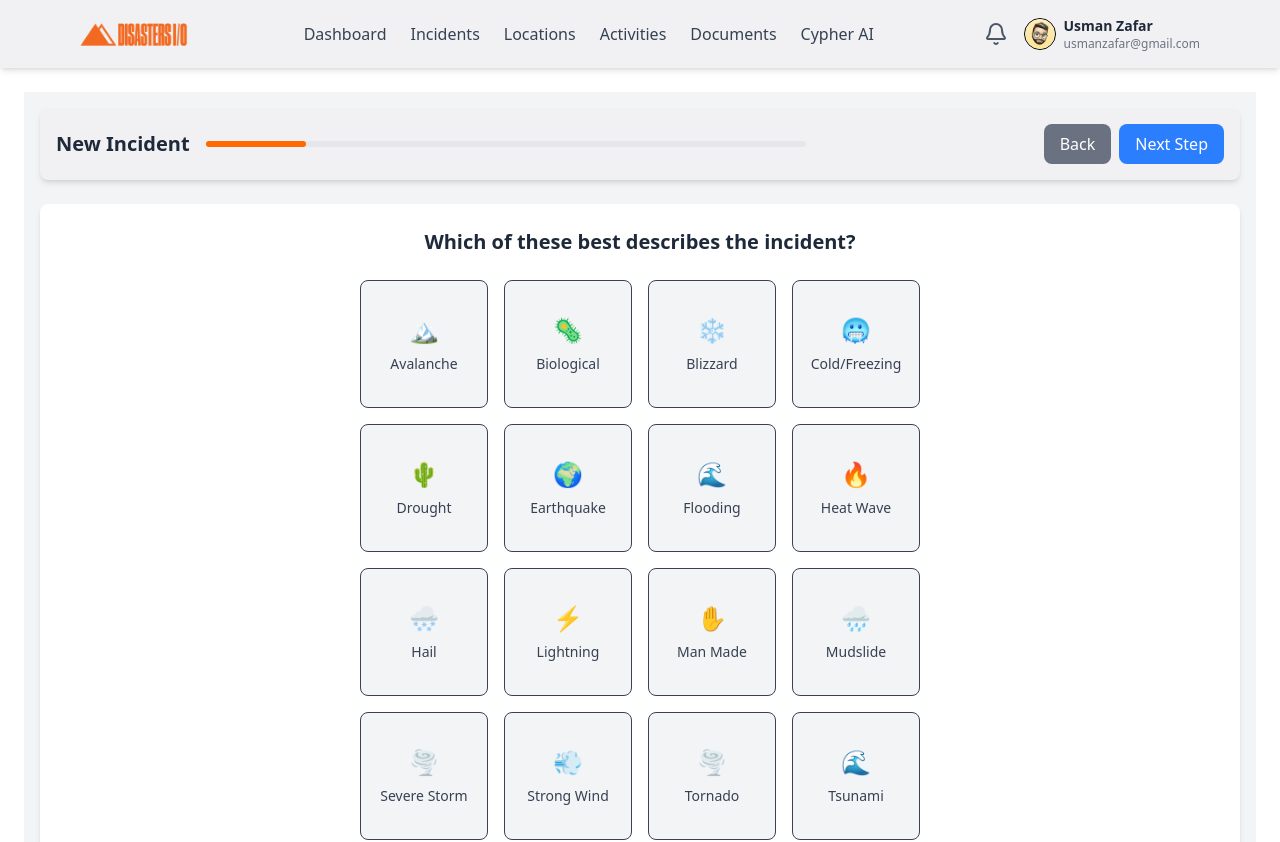
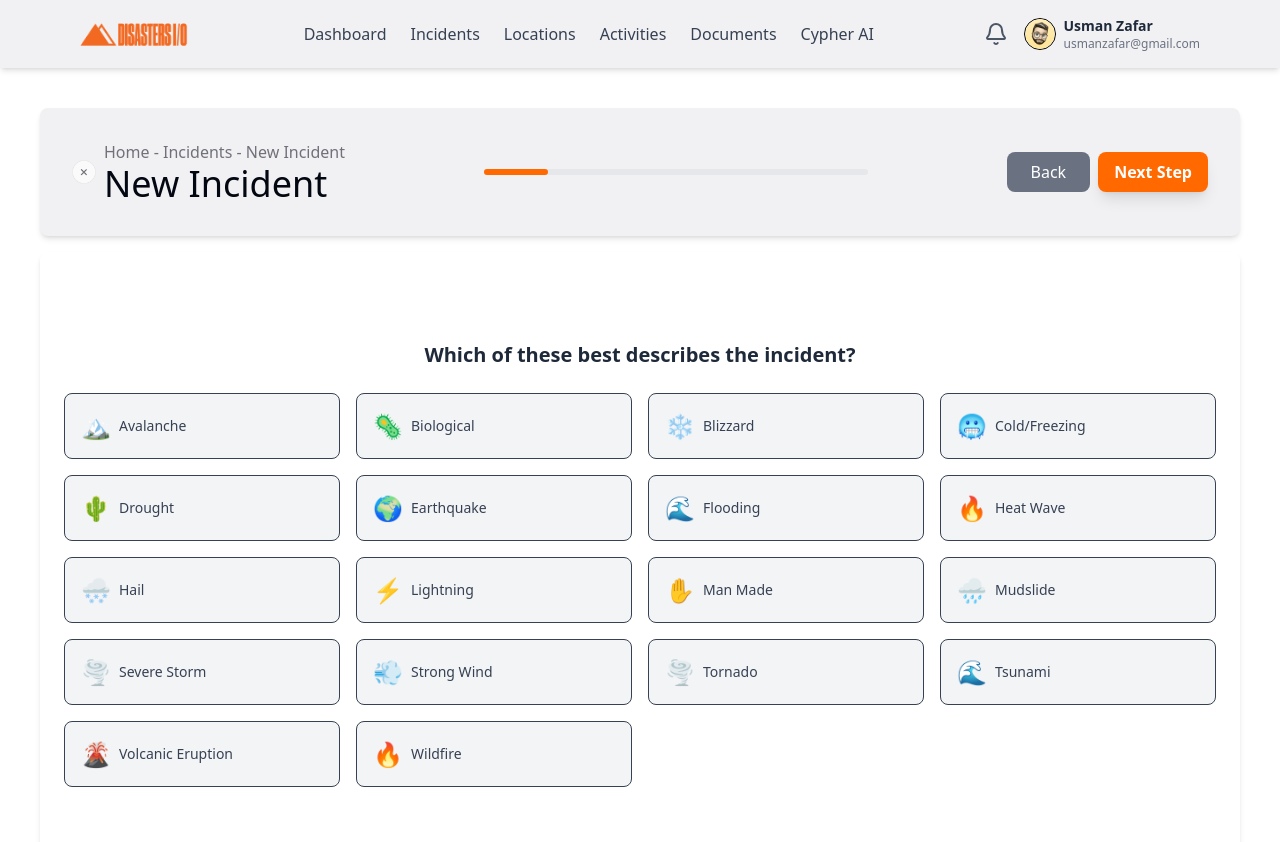
Before and after one commit to farhad-jadir/dashboard-project, a React (Vite) app: page /GetStarted in a window 1280 px wide. Shown: the top 842 px of the page. Built offline with nearby package versions, Linux system fonts and the light colour scheme.

Commit message:
3rd step done

```diff
--- a/src/SubPages/GetStarted.jsx
+++ b/src/SubPages/GetStarted.jsx
@@ -1,5 +1,6 @@
 import { useState } from "react";
 import { useNavigate } from "react-router-dom";
+import Button from "../ReusableComponents/Button";
 
 const incidentTypes = [
   { name: "Avalanche", icon: "🏔️" },
@@ -27,15 +28,23 @@ const GetStarted = () => {
   const navigate = useNavigate();
 
   return (
-    <div className="min-h-screen flex flex-col bg-gray-100 p-4"> {/* ✅ পুরো ওয়েবসাইটের ব্যাকগ্রাউন্ড */}
+    <div className="min-h-screen flex flex-col bg-white p-4">
       {/* Header Section */}
-      <div className="flex items-center justify-between bg-[#f1f1f3] p-4 rounded-lg shadow-md"> {/* ✅ হেডার bg-white */}
+      <div className="flex flex-col md:flex-row items-center justify-between bg-[#f1f1f3] p-4 md:p-8 rounded-lg shadow-md">
         {/* Left: New Incident */}
-        <div className="text-xl font-bold text-gray-800">New Incident</div>
+        <div className="flex flex-row gap-2 items-center">
+          <img src="cross.png" alt="cross" className="w-6 h-6" />
+          <div>
+            <p className="text-[#71717A] text-sm md:text-base">
+              Home - Incidents - New Incident
+            </p>
+            <h1 className="text-[#030712] text-2xl md:text-4xl">New Incident</h1>
+          </div>
+        </div>
 
         {/* Middle: Progress Line */}
-        <div className="flex-1 mx-4 ">
-          <div className="w-150 h-1.5 bg-gray-200 rounded-full relative"> {/* ✅ প্রগ্রেস বার ছোট করা */}
+        <div className="flex-1 flex items-center justify-center mx-4 my-4 md:my-0">
+          <div className="w-64 md:w-96 h-1.5 bg-gray-200 rounded-full relative">
             <div
               className="h-full bg-orange-500 rounded-full"
               style={{ width: "16.67%" }} // 1/6 of the progress line
@@ -47,41 +56,40 @@ const GetStarted = () => {
         <div className="flex gap-2">
           <button
             onClick={() => navigate(-1)}
-            className="px-4 py-2 bg-gray-500 text-white rounded-lg hover:bg-gray-600"
+            className="px-6 py-2 bg-gray-500 text-white rounded-lg hover:bg-gray-600"
           >
             Back
           </button>
-          <button
-            onClick={() => navigate("/next-step")}
-            className="px-4 py-2 bg-blue-500 text-white rounded-lg hover:bg-blue-600"
-            disabled={!selectedIncident}
+          <Button
+            className="px-4 py-2 bg-orange-500 text-white rounded-lg hover:bg-orange-600"
+            onClick={() => navigate("/GetStarted")}
           >
             Next Step
-          </button>
+          </Button>
         </div>
       </div>
 
       {/* Main Content */}
-      <div className="flex flex-col items-center justify-center flex-1 mt-6 bg-white p-6 rounded-lg shadow-md"> {/* ✅ Body bg-white */}
+      <div className="flex flex-col items-center justify-center flex-1 bg-white p-4 md:p-6 rounded-lg shadow-md mt-4">
         {/* Question */}
-        <h2 className="text-xl font-semibold text-gray-800">
+        <h2 className="text-xl font-semibold text-gray-800 text-center">
           Which of these best describes the incident?
         </h2>
 
         {/* Incident Grid */}
-        <div className="grid grid-cols-2 md:grid-cols-4 gap-4 mt-6">
+        <div className="grid grid-cols-1 sm:grid-cols-2 md:grid-cols-3 lg:grid-cols-4 gap-4 mt-6 w-full max-w-6xl">
           {incidentTypes.map((incident) => (
             <button
               key={incident.name}
-              className={`flex flex-col items-center justify-center w-32 h-32 rounded-lg text-gray-700 border transition ${
+              className={`flex flex-row items-center justify-start p-4 rounded-lg text-gray-700 border transition ${
                 selectedIncident === incident.name
                   ? "bg-orange-500 text-white"
                   : "bg-gray-100 hover:bg-gray-200"
               }`}
               onClick={() => setSelectedIncident(incident.name)}
             >
-              <span className="text-2xl">{incident.icon}</span>
-              <span className="mt-2 text-sm text-center">{incident.name}</span>
+              <span className="text-2xl mr-2">{incident.icon}</span>
+              <span className="text-sm">{incident.name}</span>
             </button>
           ))}
         </div>
```
Also changed, not shown: public/cross.png (added).
